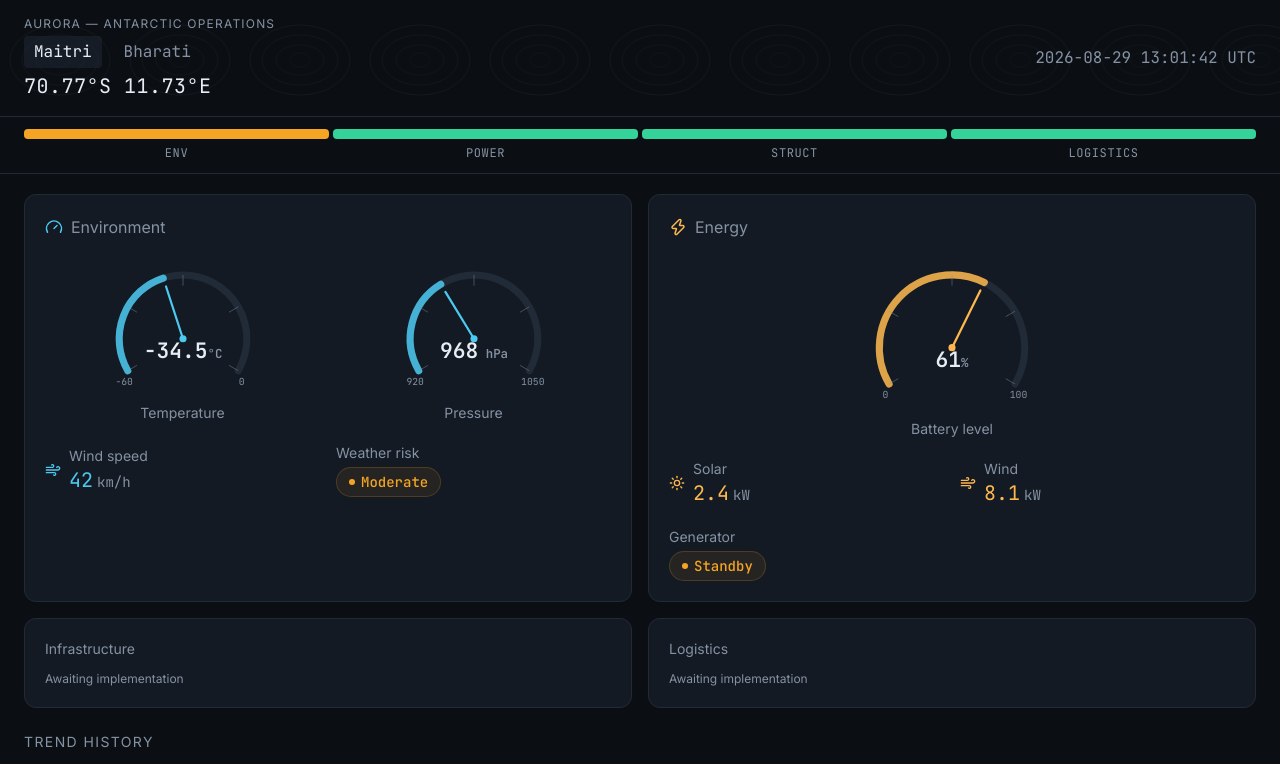
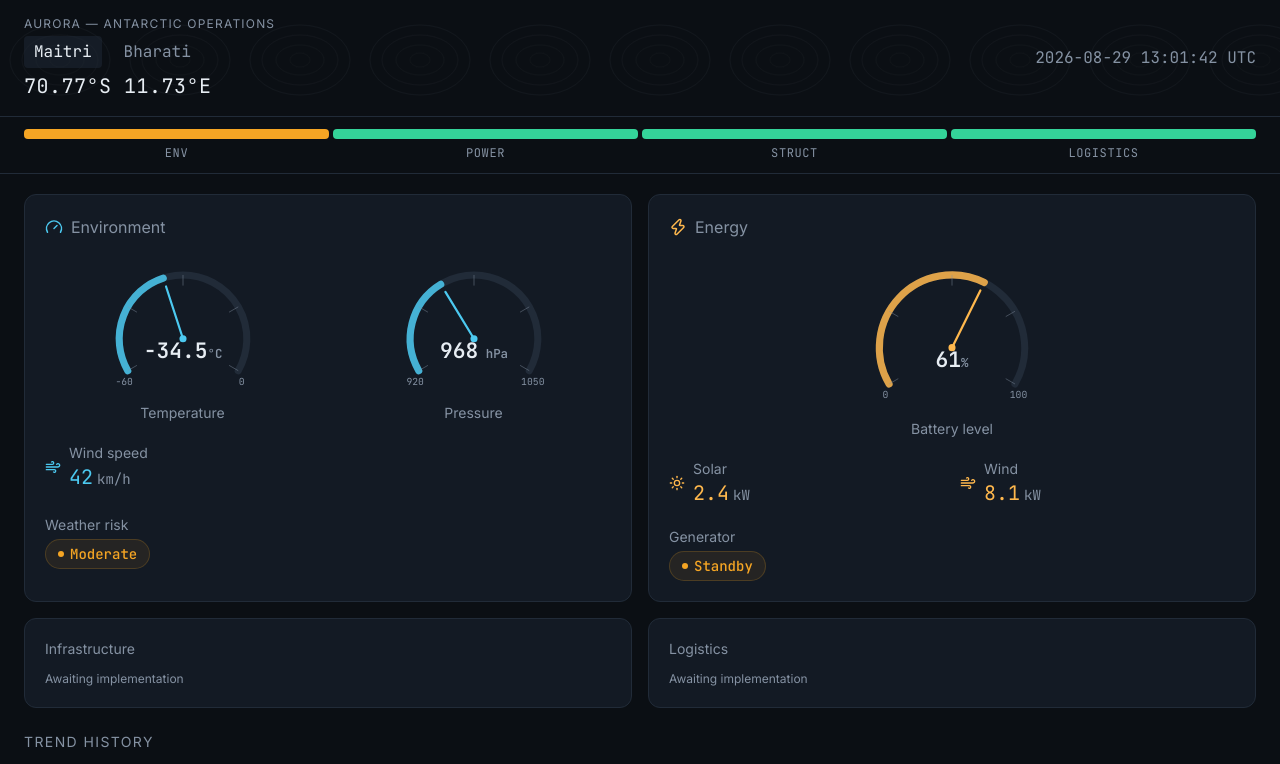
Before and after one commit to Nikkhillll/aurora, a Next.js app: page / in a window 1280 px wide. Shown: the top 764 px of the page. Built offline with nearby package versions, Linux system fonts and the light colour scheme.

Commit message:
wip: current frontend state

```diff
--- a/app/layout.tsx
+++ b/app/layout.tsx
@@ -1,6 +1,8 @@
 import type { Metadata } from "next";
 import { Inter, JetBrains_Mono } from "next/font/google";
 import "./globals.css";
+
+
 
 const inter = Inter({
   variable: "--font-inter",
@@ -13,7 +15,7 @@ const jetbrainsMono = JetBrains_Mono({
 });
 
 export const metadata: Metadata = {
-  title: "AURORA — Antarctic operations",
+  title: "AURORA . Antarctic operations",
   description:
     "Antarctic Unified Operations & Risk Analytics — Digital twin dashboard for remote monitoring of Indian Antarctic research stations",
 };
@@ -24,7 +26,7 @@ export default function RootLayout({ children }: LayoutProps<"/">) {
       lang="en"
       className={`${inter.variable} ${jetbrainsMono.variable} h-full antialiased`}
     >
-      <body className="min-h-full flex flex-col font-sans">{children}</body>
+      <body className="min-h-full flex flex-col font-sans antialiased">{children}</body>
     </html>
   );
 }
--- a/components/EnvironmentCard.tsx
+++ b/components/EnvironmentCard.tsx
@@ -45,9 +45,7 @@ export default function EnvironmentCard({ data }: EnvironmentCardProps) {
         />
       </div>
 
-      {/* Numeric readouts */}
-      <div className="grid grid-cols-2 gap-4">
-        {/* Wind speed */}
+            {/* Wind speed — own row, mirrors Solar/Wind row in Energy */}
       <div className="flex items-center gap-2">
         <Wind size={16} className="text-accent-env" />
         <div>
@@ -58,13 +56,11 @@ export default function EnvironmentCard({ data }: EnvironmentCardProps) {
           </p>
         </div>
       </div>
+      {/* Weather risk — full width row, mirrors Generator row in Energy */}
+      <div className="pt-1 border-border">
+        <p className="text-sm text-text-muted font-sans mb-1">Weather risk</p>
+        <span
 
-        {/* Weather risk */}
-        <div>
-          <p className="text-sm text-text-muted font-sans mb-1">
-            Weather risk
-          </p>
-          <span
           className="inline-flex items-center gap-1.5 rounded-full px-3 py-1 text-sm font-mono font-medium"
           style={{
             color: riskColor[data.weatherRisk],
@@ -80,6 +76,5 @@ export default function EnvironmentCard({ data }: EnvironmentCardProps) {
         </span>
       </div>
     </div>
-    </div>
   );
 }
```
Lines whose indentation alone changed are shown as unchanged.
